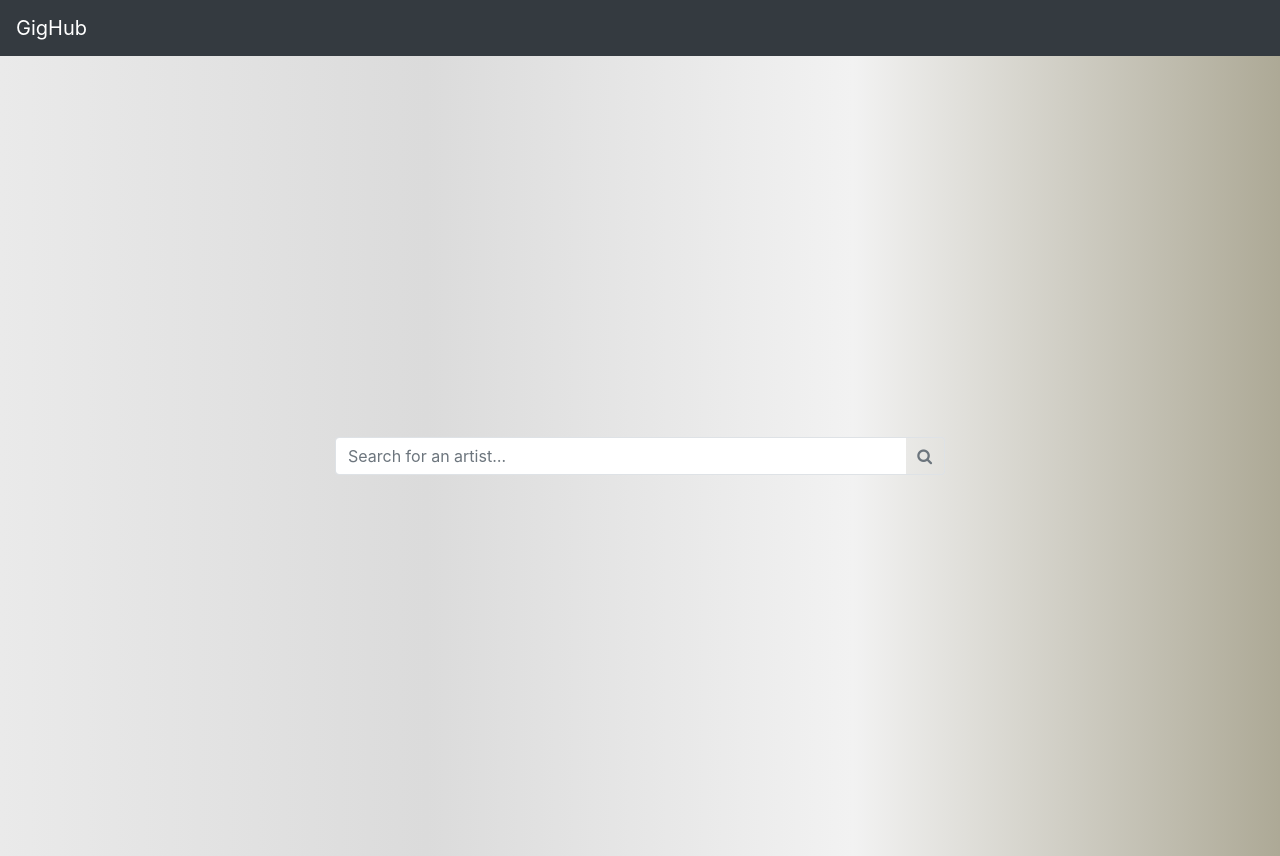
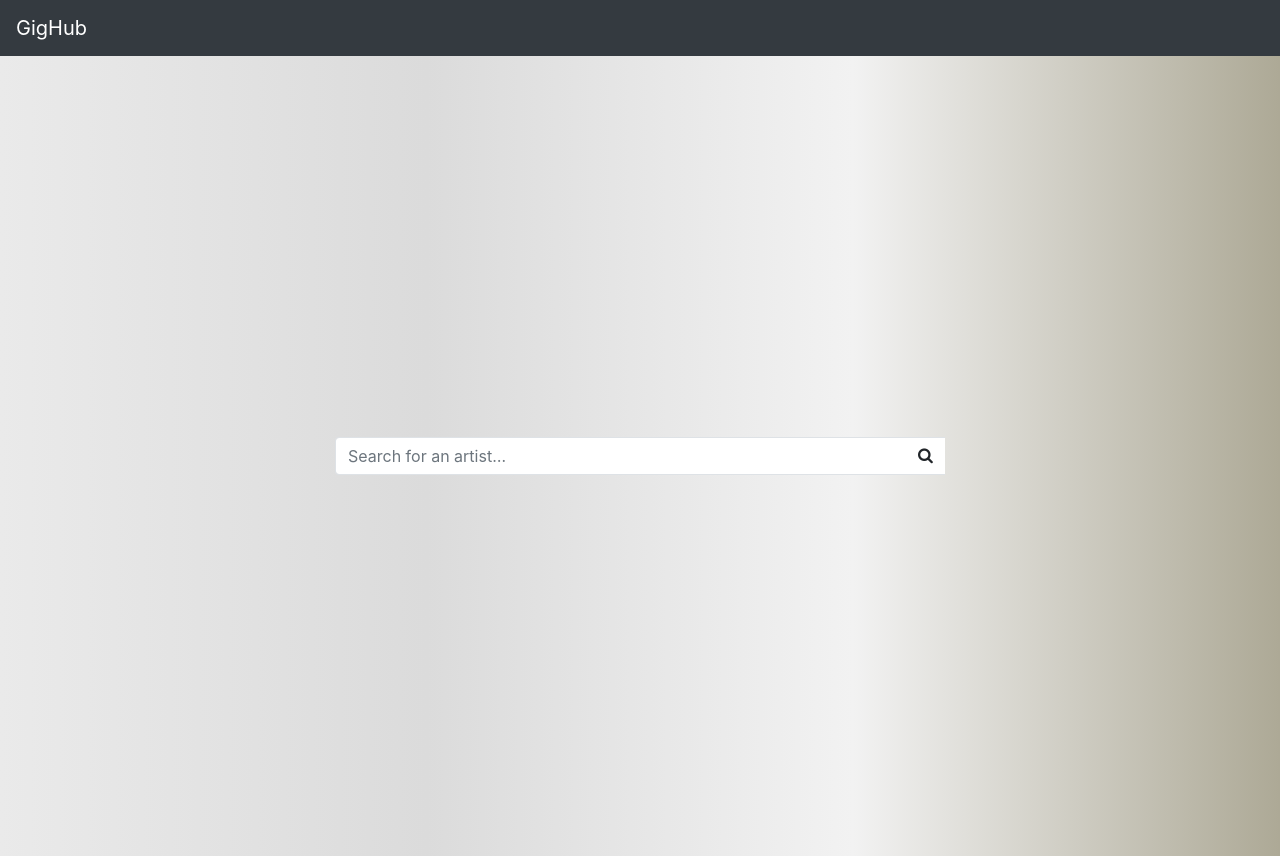
Before and after one commit to MaherSerjio/GigHub, a React (Create React App) app: page /artist in a window 1280 px wide. Built offline with nearby package versions, Linux system fonts and the light colour scheme.

Commit message:
Refactor Error and SearchBar

```diff
--- a/src/components/Shared/Error.js
+++ b/src/components/Shared/Error.js
@@ -2,9 +2,9 @@ import React from 'react';
 
 const Error = (props) => {
     return (
-        <div className="alert alert-success" role="alert">
-            <h4 className="alert-heading">Error</h4>
-            <p>{props.message}</p>
+        <div className="text-center py-4 bg-danger text-white" role="alert">
+            <h4 className="alert-heading">{props.message.message}</h4>
+            <p>Try again later :(</p>
         </div>
     );
 };
--- a/src/components/Shared/Login.js
+++ b/src/components/Shared/Login.js
@@ -34,8 +34,9 @@ class Login extends React.Component {
 
 
     renderBody() {
-        if (this.state.errorMessage)
+        if (this.state.errorMessage) {
             return <Error message={this.state.errorMessage} />;
+        }
         if (this.state.isLoading)
             return <Spinner message="Please login to your spotify account" />;
         return (
--- a/src/components/Shared/Search.js
+++ /dev/null
@@ -1,24 +0,0 @@
-import React from 'react';
-
-const Search = (props) => {
-    return (
-        <div className="col-sm-6 ">
-            <div className="input-group" >
-                <input
-                    className="form-control py-2 border-right-0 border"
-                    type="search"
-                    placeholder="Search for an artist…" >
-                </input>
-                <span className="input-group-append">
-                    <button
-                        className="btn btn-outline-secondary border-left-0 border"
-                        type="button">
-                        <i className="fa fa-search"></i>
-                    </button>
-                </span>
-            </div>
-        </div>
-    );
-};
-
-export default Search;
--- /dev/null
+++ b/src/components/Shared/SearchBar.js
@@ -0,0 +1,31 @@
+import React from 'react';
+
+class SearchBar extends React.Component {
+    state = { term: '' };
+
+    onFormSubmit = (event) => {
+        event.preventDefault();
+        console.log(this.state.term);
+    }
+
+    render() {
+        return (
+            <div className="col-sm-6 " >
+                <form onSubmit={this.onFormSubmit}>
+                    <div className="input-group" >
+                        <input
+                            type="text"
+                            value={this.state.term}
+                            onChange={(e) => { this.setState({ term: e.target.value }) }}
+                            className="form-control py-2 border-right-0 border"
+                            placeholder="Search for an artist…" >
+                        </input>
+                        <i className="fa fa-search"></i>
+                    </div>
+                </form>
+            </div>
+        );
+    };
+}
+
+export default SearchBar;
--- a/src/components/artist/artist.js
+++ b/src/components/artist/artist.js
@@ -1,6 +1,6 @@
 import React from "react";
 
-import Search from "../Shared/Search";
+import SearchBar from "../Shared/SearchBar";
 import ArtistCard from "../Shared/ArtistCard";
 import '../styles/artist.css';
 
@@ -27,7 +27,7 @@ class Artist extends React.Component {
             return (
                 <div className="artist">
                     <div className=" d-flex justify-content-center py-5">
-                        <Search />
+                        <SearchBar />
                     </div>
                     <div className="container">
                         <div className="row">
@@ -48,8 +48,8 @@ class Artist extends React.Component {
                 </div >
             );
         return (
-            <div className="search--input d-flex justify-content-center align-items-center">
-                <Search />
+            <div className="search--bar d-flex justify-content-center align-items-center">
+                <SearchBar />
             </div >
         );
     };
--- a/src/components/styles/artist.css
+++ b/src/components/styles/artist.css
@@ -4,9 +4,15 @@
     background: linear-gradient(to right, #EAEAEA, #DBDBDB, #F2F2F2, #ADA996); /* W3C, IE 10+/ Edge, Firefox 16+, Chrome 26+, Opera 12+, Safari 7+ */
 }
 
-.search--input {
+.search--bar {
     height: 100vh;
     background: #ADA996;
     background: -webkit-linear-gradient(to right, #EAEAEA, #DBDBDB, #F2F2F2, #ADA996);
     background: linear-gradient(to right, #EAEAEA, #DBDBDB, #F2F2F2, #ADA996);
 }
+
+.fa-search:before {
+    position: absolute;
+    top: 25%;
+    right: 2%;
+}
```
